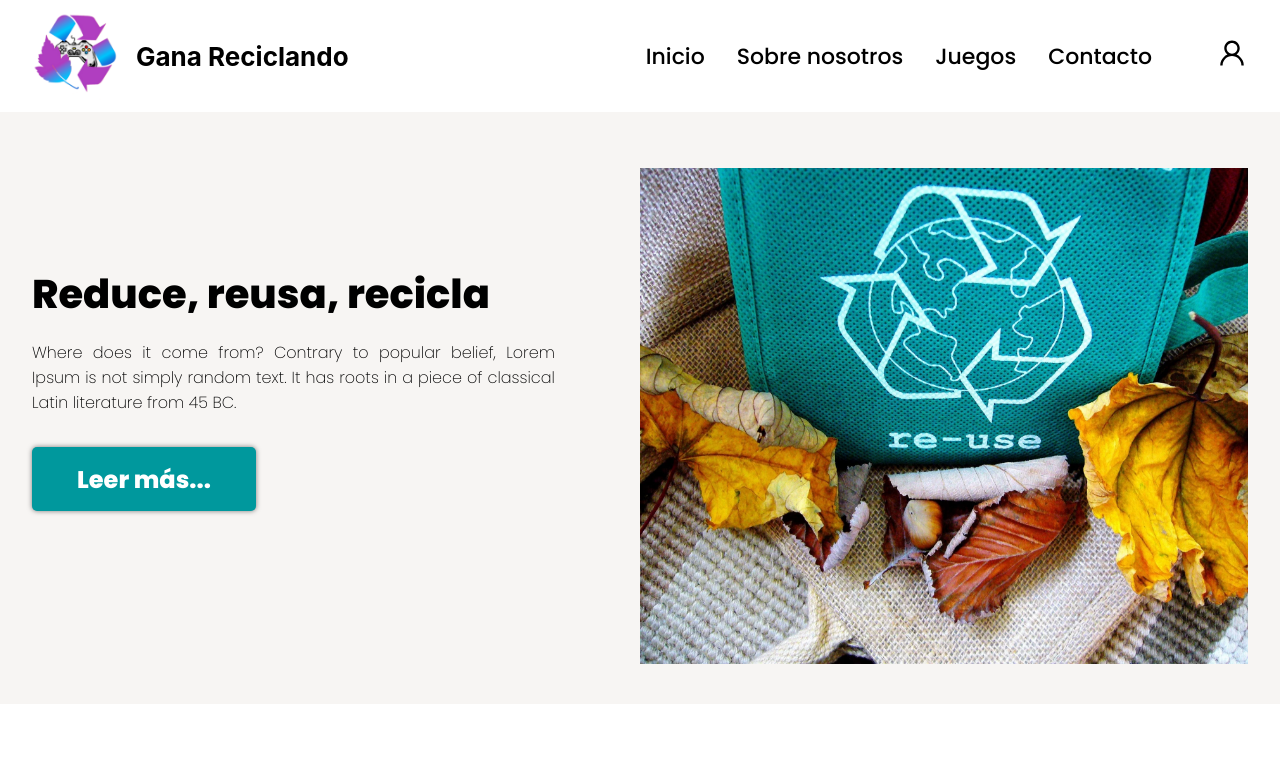
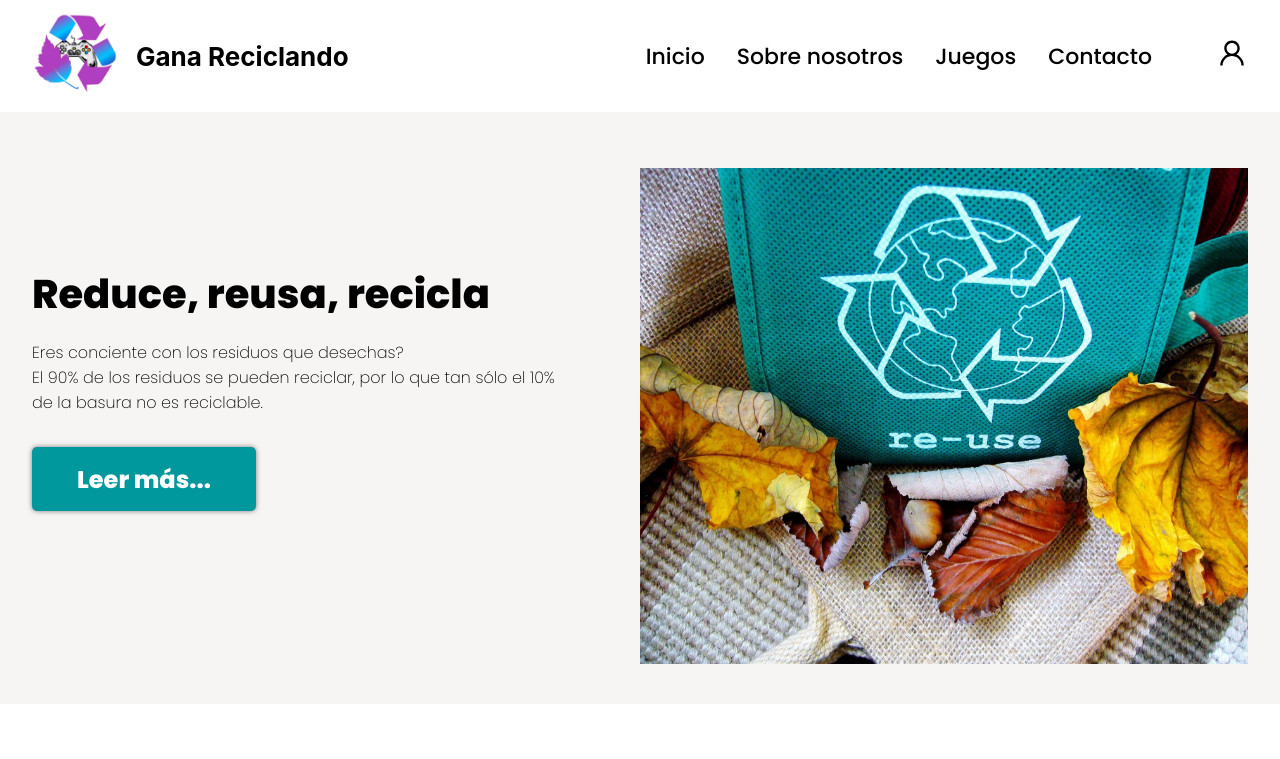
Before and after one commit to anvidmen/winbyrecycling, a React (Create React App) app: page / in a window 1280 px wide. Shown: the top 759 px of the page. Built offline with nearby package versions, Linux system fonts and the light colour scheme; what react-unity-webgl would draw is missing.

Commit message:
changed text

```diff
--- a/src/pages/Home/Home.jsx
+++ b/src/pages/Home/Home.jsx
@@ -12,9 +12,8 @@ const Home = () => {
                         <img alt='recycle' src={recycle}></img>
                     </div>
                     <p>
-                        Where does it come from?
-                        Contrary to popular belief, Lorem Ipsum is not simply random text.
-                        It has roots in a piece of classical Latin literature from 45 BC.
+                        Eres conciente con los residuos que desechas? <br/>
+                        El 90% de los residuos se pueden reciclar, por lo que tan sólo el 10% de la basura no es reciclable.
                     </p>
                     <div className={styles.readMore}>
                         <a alt="read more" href='/#'>Leer más...</a>
```
